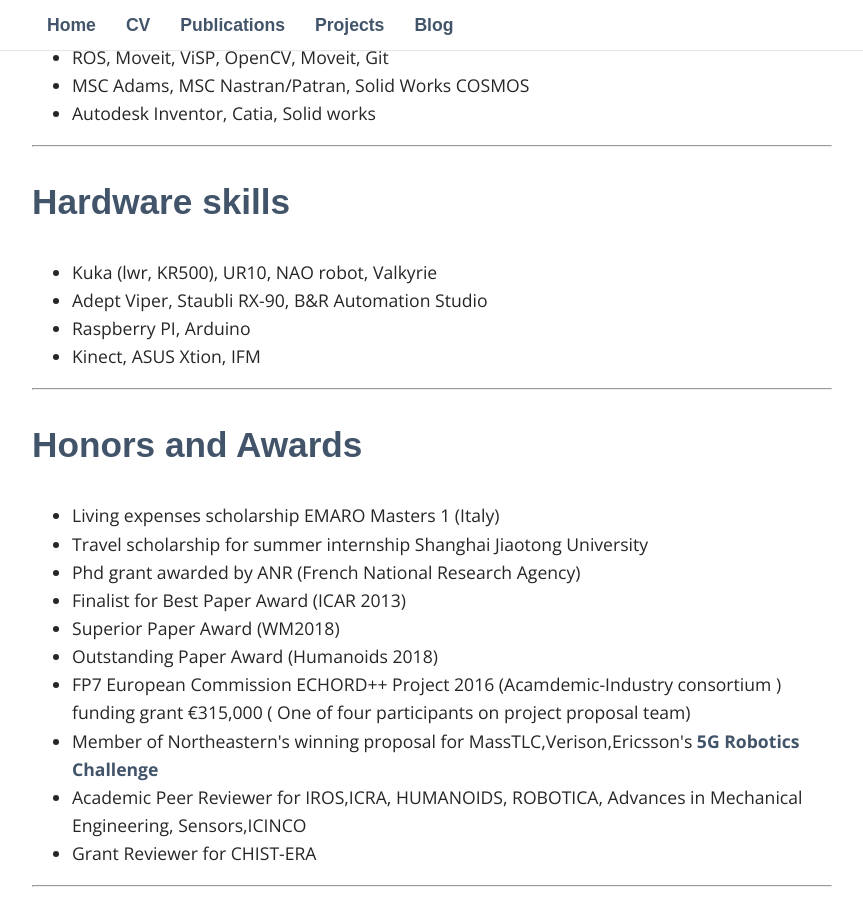
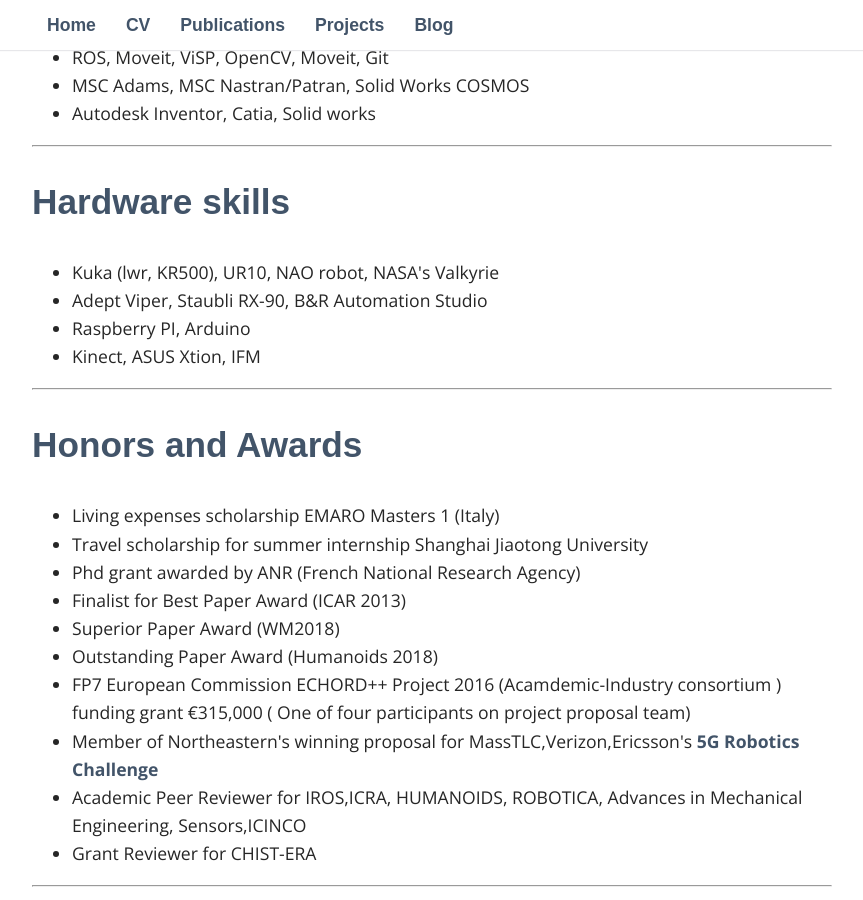
Before and after one commit to philip-long/philip-long.github.io, a Jekyll site: the page built from cv/index.html, in a window 1280 px wide and 900 px high, scrolled down 3825 px. Shown: the whole window, without its empty margins (208-1071 px from the left). Built offline with Jekyll 4.4.1, drawn with Linux system fonts in a browser that asks for light colours; nearby versions of some CDN libraries; some web fonts are replaced; library files that are not in the unit come from our copies.

Commit message:
Update index.html

```diff
--- a/cv/index.html
+++ b/cv/index.html
@@ -278,7 +278,7 @@
 
                 <h2 class="col">Hardware skills</h2>
                      <ul class="desc">
-                         <li>Kuka (lwr, KR500), UR10, NAO robot, Valkyrie</li>
+                         <li>Kuka (lwr, KR500), UR10, NAO robot, NASA's Valkyrie </li>
                          <li>Adept Viper, Staubli
 RX-90, B&R Automation Studio </li>
                         <li>Raspberry PI, Arduino </li>
@@ -296,7 +296,7 @@
 			     <li> Superior Paper Award (WM2018) </li>
 			     <li> Outstanding Paper Award (Humanoids 2018)</li>
                              <li> FP7 European Commission ECHORD++ Project 2016 (Acamdemic-Industry consortium ) funding grant €315,000 ( One of four participants on project proposal team) </li>
-			     <li> Member of Northeastern's winning proposal for MassTLC,Verison,Ericsson's  <a href="https://www.marketwatch.com/press-release/masstlc-verizon-ericsson-name-winners-in-5g-robotics-challenge-2019-02-04"> 5G Robotics Challenge</a> </li>
+			     <li> Member of Northeastern's winning proposal for MassTLC,Verizon,Ericsson's  <a href="https://www.marketwatch.com/press-release/masstlc-verizon-ericsson-name-winners-in-5g-robotics-challenge-2019-02-04"> 5G Robotics Challenge</a> </li>
 			     <li> Academic Peer Reviewer for IROS,ICRA, HUMANOIDS, ROBOTICA, Advances in Mechanical Engineering, Sensors,ICINCO </li>
 	                     <li> Grant Reviewer for CHIST-ERA </li>
 
```
